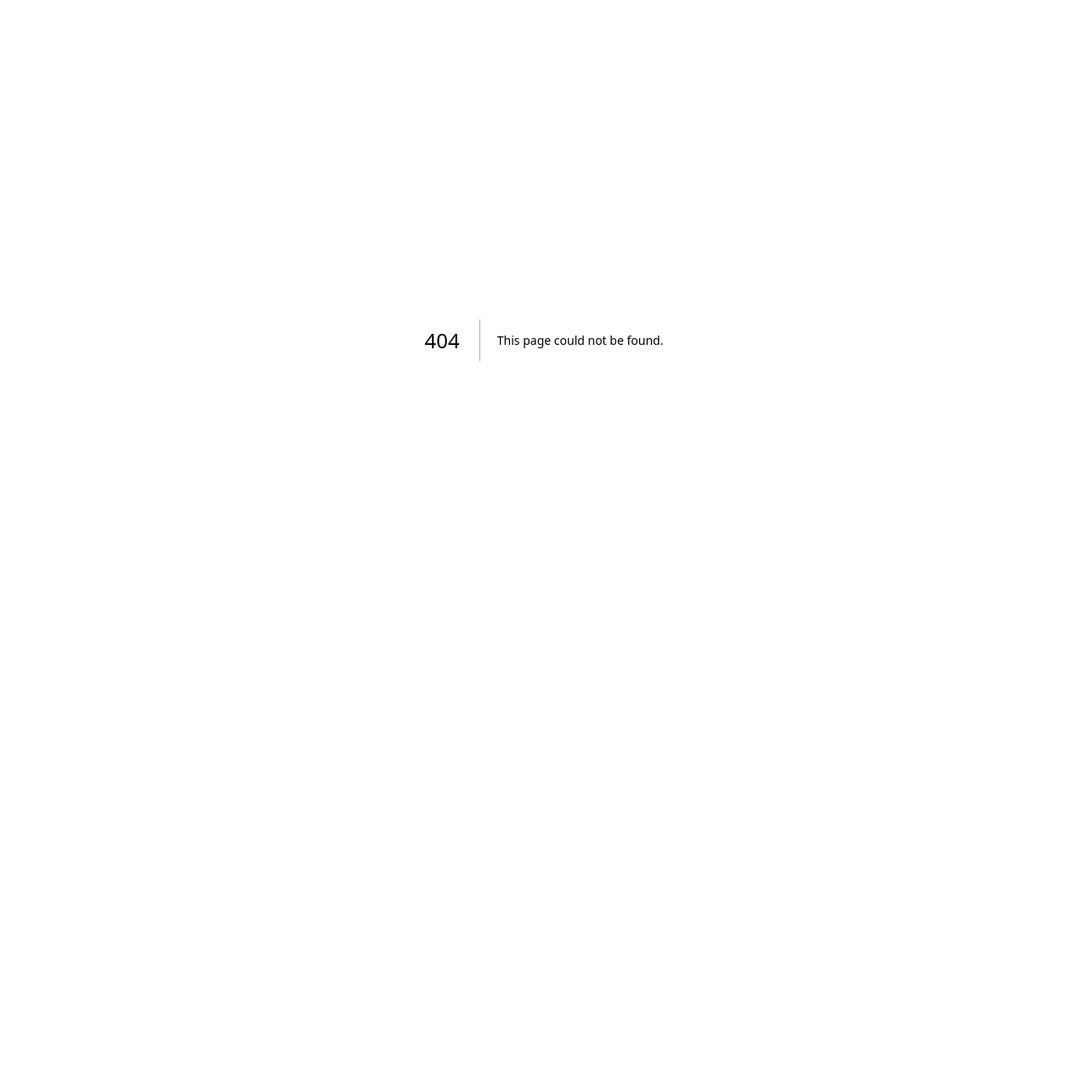
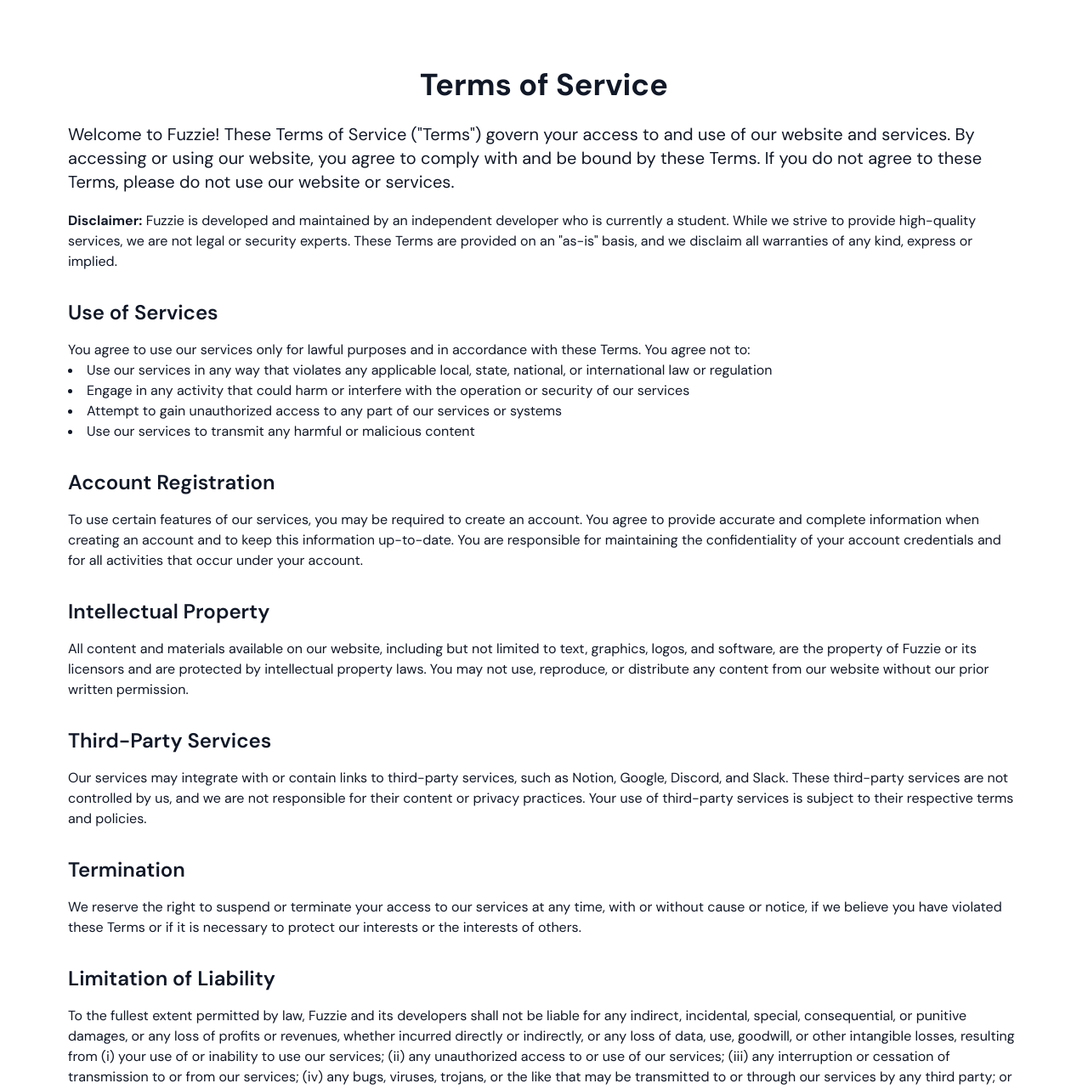
Before and after one commit to DevSrijit/saas-automation, a Next.js app: page /terms in a window 1280 px wide. Before the commit this address had no page. Shown: the top 1282 px of the page at 85% size. Before the commit the page ends 800 px from the top, so only its background shows below. Built offline with nearby package versions, Linux system fonts and the light colour scheme.

Commit message:
feat: Update privacy policy page and add terms of service page

```diff
--- a/src/app/privacy/page.tsx
+++ b/src/app/privacy/page.tsx
@@ -9,7 +9,7 @@
     <div className="p-20 bg-white text-gray-900 w-full min-w-screen">
       <h1 className="text-4xl font-bold mb-6 text-center">Privacy Policy</h1>
       <div className="prose prose-lg max-w-none">
-        <p>
+        <p className='text-xl mb-5'>
           Welcome to Fuzzie! Your privacy is critically important to us. This Privacy Policy outlines our policies and procedures regarding the collection, use, and protection of personal information when you use our website. By accessing or using our website, you agree to the terms of this Privacy Policy.
         </p>
         <p>
--- /dev/null
+++ b/src/app/terms/page.tsx
@@ -0,0 +1,74 @@
+import React from 'react';
+
+export const metadata = {
+  title: 'Terms of Service - Fuzzie'
+};
+
+export default function TermsOfService() {
+  return (
+    <div className="p-20 bg-white text-gray-900 w-full min-w-screen">
+      <h1 className="text-4xl font-bold mb-6 text-center">Terms of Service</h1>
+      <div className="prose prose-lg max-w-none">
+        <p className='text-xl mb-5'>
+          Welcome to Fuzzie! These Terms of Service ("Terms") govern your access to and use of our website and services. By accessing or using our website, you agree to comply with and be bound by these Terms. If you do not agree to these Terms, please do not use our website or services.
+        </p>
+        <p>
+          <strong>Disclaimer:</strong> Fuzzie is developed and maintained by an independent developer who is currently a student. While we strive to provide high-quality services, we are not legal or security experts. These Terms are provided on an "as-is" basis, and we disclaim all warranties of any kind, express or implied.
+        </p>
+        <h2 className="text-2xl font-semibold mt-8 mb-4">Use of Services</h2>
+        <p>
+          You agree to use our services only for lawful purposes and in accordance with these Terms. You agree not to:
+        </p>
+        <ul className="list-disc list-inside mb-6">
+          <li>Use our services in any way that violates any applicable local, state, national, or international law or regulation</li>
+          <li>Engage in any activity that could harm or interfere with the operation or security of our services</li>
+          <li>Attempt to gain unauthorized access to any part of our services or systems</li>
+          <li>Use our services to transmit any harmful or malicious content</li>
+        </ul>
+        <h2 className="text-2xl font-semibold mt-8 mb-4">Account Registration</h2>
+        <p>
+          To use certain features of our services, you may be required to create an account. You agree to provide accurate and complete information when creating an account and to keep this information up-to-date. You are responsible for maintaining the confidentiality of your account credentials and for all activities that occur under your account.
+        </p>
+        <h2 className="text-2xl font-semibold mt-8 mb-4">Intellectual Property</h2>
+        <p>
+          All content and materials available on our website, including but not limited to text, graphics, logos, and software, are the property of Fuzzie or its licensors and are protected by intellectual property laws. You may not use, reproduce, or distribute any content from our website without our prior written permission.
+        </p>
+        <h2 className="text-2xl font-semibold mt-8 mb-4">Third-Party Services</h2>
+        <p>
+          Our services may integrate with or contain links to third-party services, such as Notion, Google, Discord, and Slack. These third-party services are not controlled by us, and we are not responsible for their content or privacy practices. Your use of third-party services is subject to their respective terms and policies.
+        </p>
+        <h2 className="text-2xl font-semibold mt-8 mb-4">Termination</h2>
+        <p>
+          We reserve the right to suspend or terminate your access to our services at any time, with or without cause or notice, if we believe you have violated these Terms or if it is necessary to protect our interests or the interests of others.
+        </p>
+        <h2 className="text-2xl font-semibold mt-8 mb-4">Limitation of Liability</h2>
+        <p>
+          To the fullest extent permitted by law, Fuzzie and its developers shall not be liable for any indirect, incidental, special, consequential, or punitive damages, or any loss of profits or revenues, whether incurred directly or indirectly, or any loss of data, use, goodwill, or other intangible losses, resulting from (i) your use of or inability to use our services; (ii) any unauthorized access to or use of our services; (iii) any interruption or cessation of transmission to or from our services; (iv) any bugs, viruses, trojans, or the like that may be transmitted to or through our services by any third party; or (v) any errors or omissions in any content or for any loss or damage incurred as a result of your use of any content posted, emailed, transmitted, or otherwise made available through the services.
+        </p>
+        <h2 className="text-2xl font-semibold mt-8 mb-4">Indemnification</h2>
+        <p>
+          You agree to indemnify, defend, and hold harmless Fuzzie, its developers, and affiliates from and against any and all claims, liabilities, damages, losses, costs, expenses, or fees (including reasonable attorneys' fees) that they may incur as a result of or arising from your use of our services or your violation of these Terms.
+        </p>
+        <h2 className="text-2xl font-semibold mt-8 mb-4">Governing Law</h2>
+        <p>
+          These Terms shall be governed by and construed in accordance with the laws of the jurisdiction in which the developer resides, without regard to its conflict of law principles. Any legal action or proceeding arising under these Terms will be brought exclusively in the competent courts located in that jurisdiction.
+        </p>
+        <h2 className="text-2xl font-semibold mt-8 mb-4">Changes to These Terms</h2>
+        <p>
+          We reserve the right to modify or update these Terms at any time. Any changes will be effective immediately upon posting the revised Terms on our website. Your continued use of our services following the posting of any changes constitutes your acceptance of the revised Terms.
+        </p>
+        <h2 className="text-2xl font-semibold mt-8 mb-4">Contact Us</h2>
+        <p>
+          If you have any questions or concerns about these Terms, please contact us at:
+        </p>
+        <address className="not-italic mb-6">
+          <strong>Fuzzie</strong><br />
+          Email: mail@srijit.co
+        </address>
+        <p className="text-sm text-gray-600">
+          Effective Date: August 3, 2024
+        </p>
+      </div>
+    </div>
+  );
+}
```
